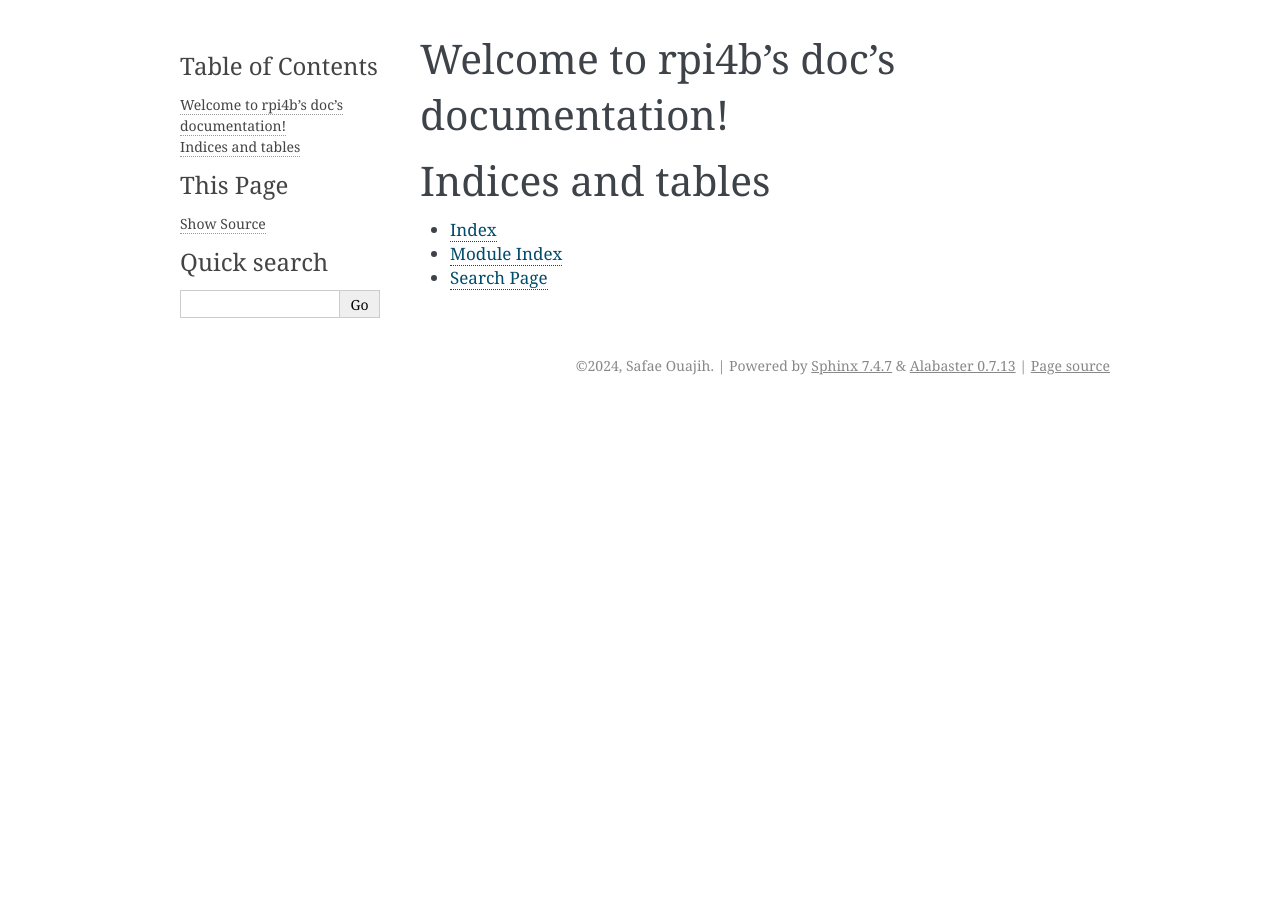
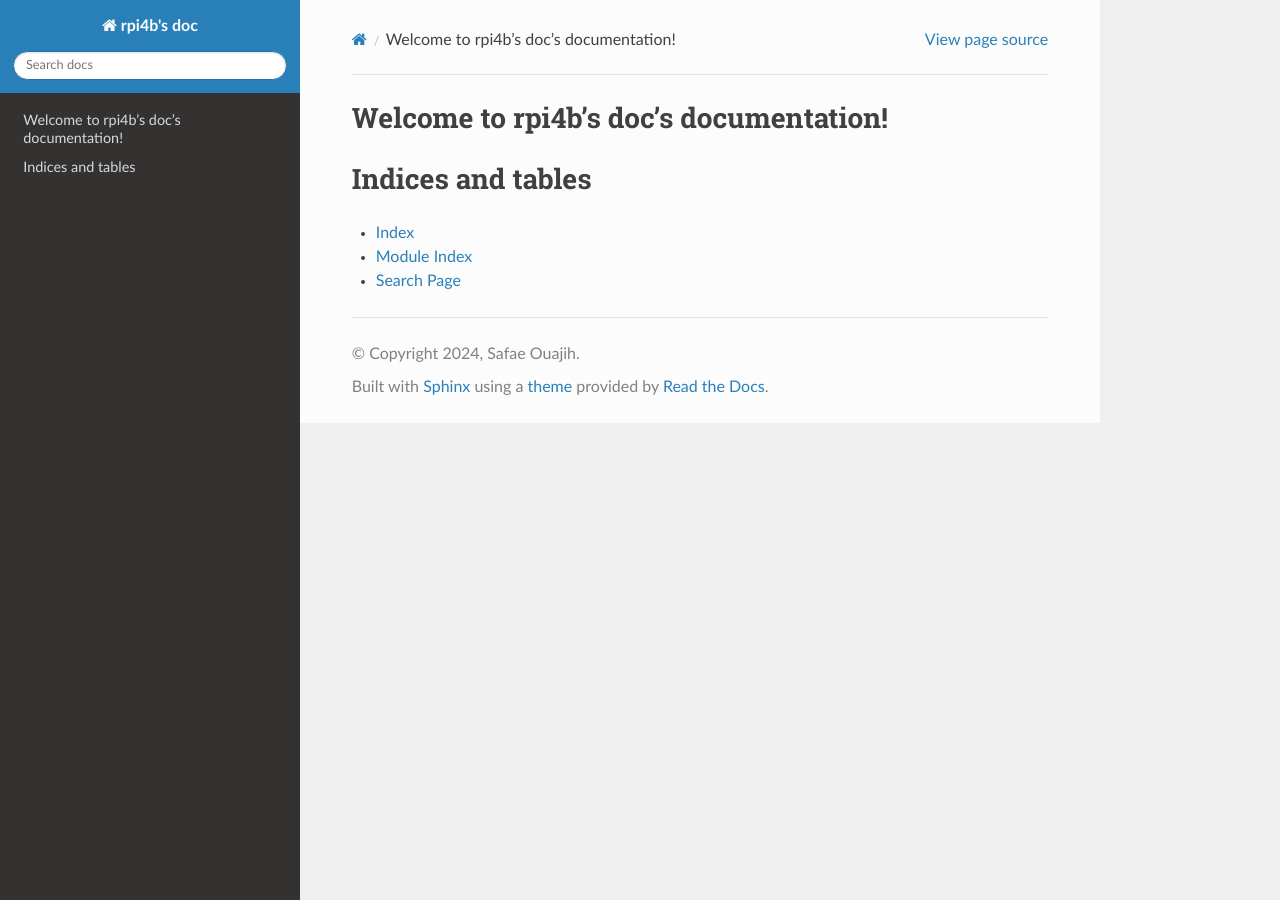
Before and after one commit to SafaeOuajih/rpi4b_doc, a Sphinx documentation site: the page built from source/index.rst, in a window 1280 px wide. Built offline with Sphinx 7.4.7 and the Read the Docs theme 2.0.0, drawn with Linux system fonts in a browser that asks for light colours.

Commit message:
conf: update theme
Signed-off-by: Safae Ouajih <ouajih.safae@gmail.com>

```diff
--- a/source/conf.py
+++ b/source/conf.py
@@ -31,6 +31,7 @@ release = '1'
 # extensions coming with Sphinx (named 'sphinx.ext.*') or your custom
 # ones.
 extensions = [
+     'sphinx-prompt',
 ]
 
 # Add any paths that contain templates here, relative to this directory.
@@ -47,7 +48,12 @@ exclude_patterns = []
 # The theme to use for HTML and HTML Help pages.  See the documentation for
 # a list of builtin themes.
 #
-html_theme = 'alabaster'
+html_theme = 'sphinx_rtd_theme'
+
+html_theme_options = {
+    # Toc options
+    'collapse_navigation': False,
+}
 
 # Add any paths that contain custom static files (such as style sheets) here,
 # relative to this directory. They are copied after the builtin static files,
```
